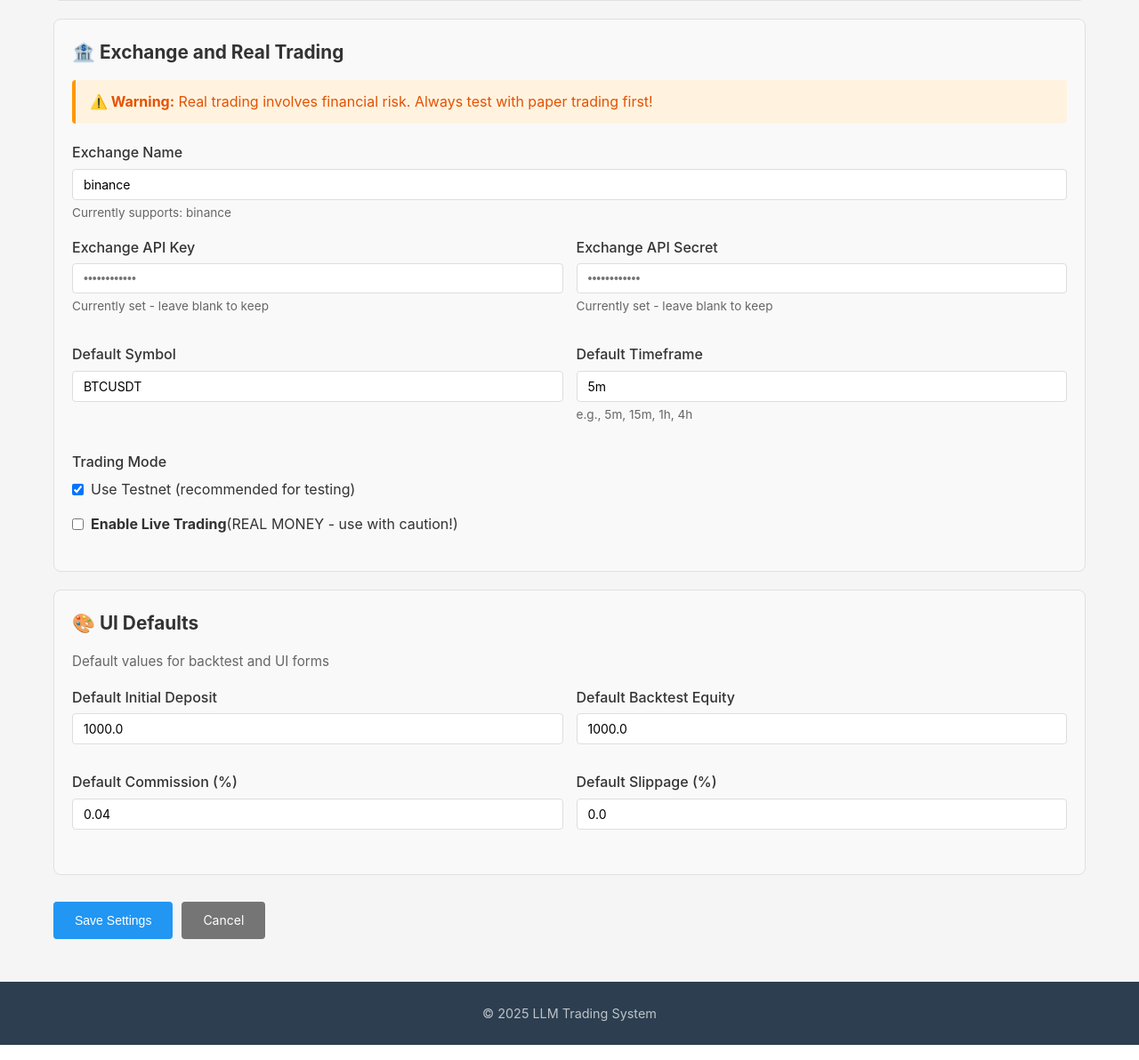
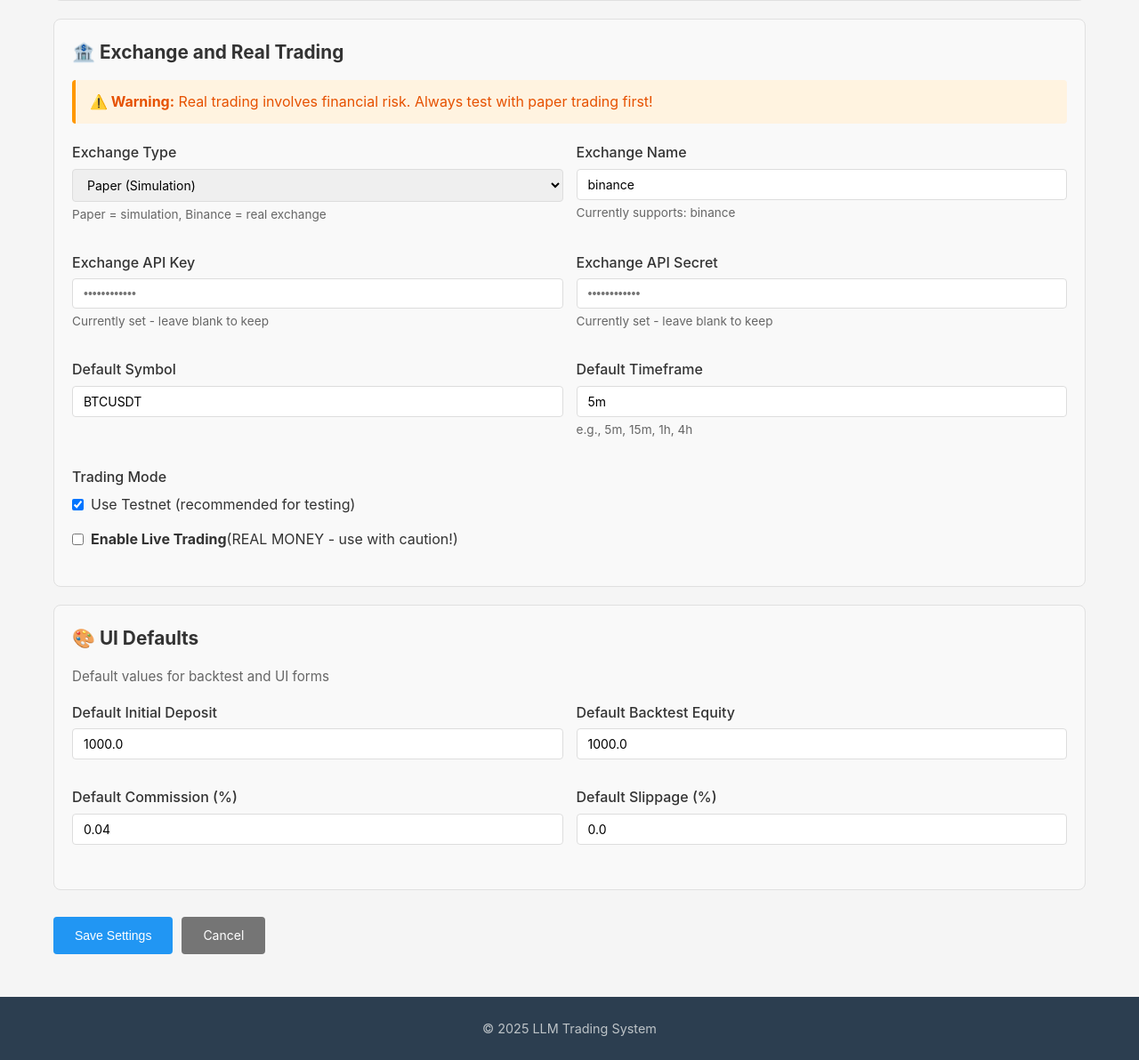
Before and after one commit to Lje3apb/LLM_traiding_system, a FastAPI app: page /ui/settings in a window 1280 px wide. Shown: the part 2357-3549 px from the top of the page at 89% size. Run offline with FastAPI, Linux system fonts and the light colour scheme; data that the repository does not hold is empty.

Commit message:
Add exchange_type field to Settings UI
Интеграция нового поля exchange_type в пользовательский интерфейс:

1. Settings HTML template (settings.html):
   - Добавлен dropdown для выбора exchange_type
   - Опции: "Paper (Simulation)" и "Binance (Real Exchange)"
   - Размещен рядом с exchange_name в форме

2. Settings API endpoint (server.py):
   - Добавлен параметр exchange_type: str = Form(...)
   - Сохранение cfg.exchange.exchange_type = exchange_type

Теперь пользователь может управлять exchange_type через UI
вместо редактирования .env файла.

Все тесты проходят успешно (5/5).

```diff
--- a/llm_trading_system/api/server.py
+++ b/llm_trading_system/api/server.py
@@ -1363,6 +1363,7 @@ async def save_settings(
     edge_gamma: float = Form(...),
     base_k: float = Form(...),
     # Exchange settings
+    exchange_type: str = Form(...),
     exchange_name: str = Form(...),
     exchange_api_key: str = Form(""),
     exchange_api_secret: str = Form(""),
@@ -1431,6 +1432,7 @@ async def save_settings(
         cfg.risk.base_k = base_k
 
         # Update Exchange settings (preserve secrets if empty)
+        cfg.exchange.exchange_type = exchange_type
         cfg.exchange.exchange_name = exchange_name
         if exchange_api_key:
             cfg.exchange.api_key = exchange_api_key
--- a/llm_trading_system/api/templates/settings.html
+++ b/llm_trading_system/api/templates/settings.html
@@ -221,10 +221,21 @@
             <strong>⚠️ Warning:</strong> Real trading involves financial risk. Always test with paper trading first!
         </div>
 
-        <div class="form-group">
-            <label for="exchange_name">Exchange Name</label>
-            <input type="text" id="exchange_name" name="exchange_name" value="{{ config.exchange.exchange_name }}" required>
-            <small>Currently supports: binance</small>
+        <div class="form-row">
+            <div class="form-group">
+                <label for="exchange_type">Exchange Type</label>
+                <select id="exchange_type" name="exchange_type" required>
+                    <option value="paper" {% if config.exchange.exchange_type == "paper" %}selected{% endif %}>Paper (Simulation)</option>
+                    <option value="binance" {% if config.exchange.exchange_type == "binance" %}selected{% endif %}>Binance (Real Exchange)</option>
+                </select>
+                <small>Paper = simulation, Binance = real exchange</small>
+            </div>
+
+            <div class="form-group">
+                <label for="exchange_name">Exchange Name</label>
+                <input type="text" id="exchange_name" name="exchange_name" value="{{ config.exchange.exchange_name }}" required>
+                <small>Currently supports: binance</small>
+            </div>
         </div>
 
         <div class="form-row">
```
